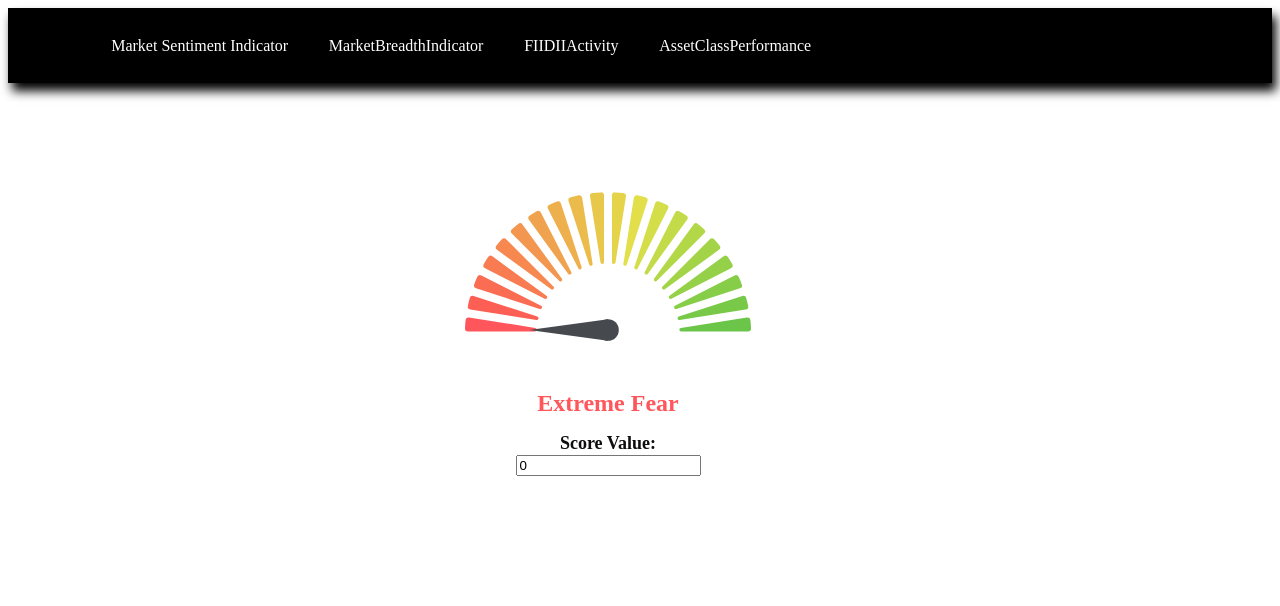
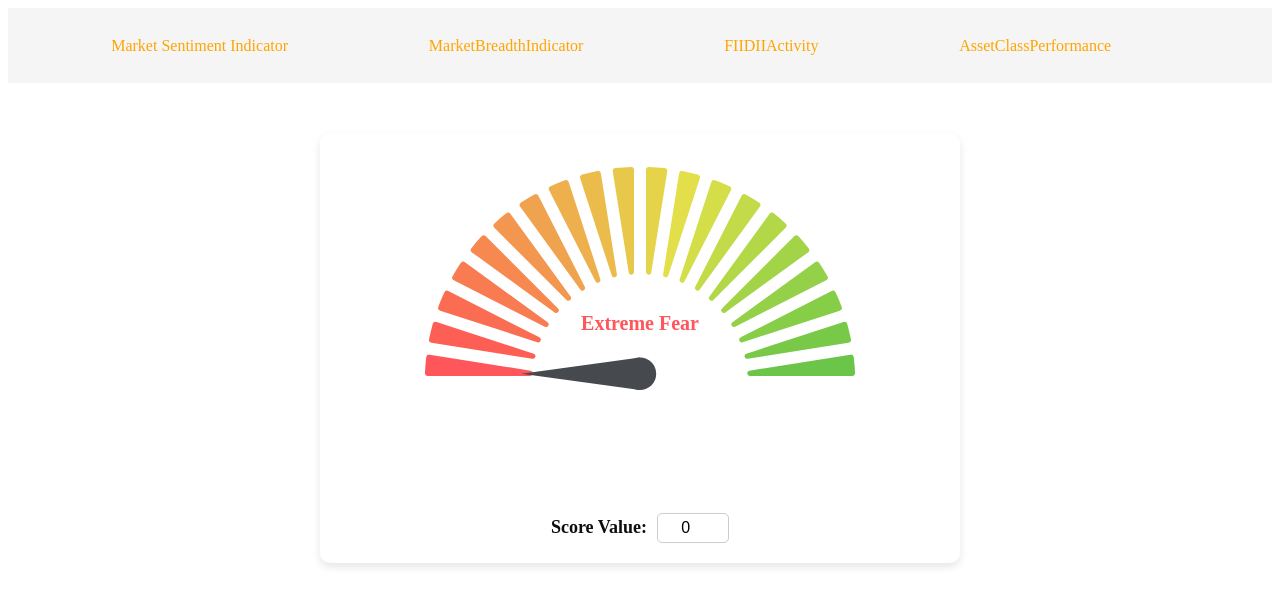
Before and after one commit to darshan-vgithub/Market_Sentiment_Indicator, a React (Create React App) app: page /MarketSentimentIndicator in a window 1280 px wide. Shown: the top 606 px of the page. Built offline with nearby package versions, Linux system fonts and the light colour scheme.

Commit message:
Added css to the marketsentimentindicator

```diff
--- a/src/components/MarketSentimentIndicator.jsx
+++ b/src/components/MarketSentimentIndicator.jsx
@@ -79,10 +79,6 @@
           color: marketSentimentData.find(
             (sentiment) => sentiment.title === selectedTitle
           )?.color,
-          textAlign: "center",
-          fontSize: "24px",
-          position: "relative",
-          bottom: "200px",
         }}
       >
         {selectedTitle}
--- a/src/components/Navbar/navbar.module.css
+++ b/src/components/Navbar/navbar.module.css
@@ -1,8 +1,7 @@
 #main {
   height: 75px;
   width: 100%;
-  background-color: black;
-  box-shadow: 4px 8px 10px black;
+  background-color: #f5f5f5;
 }
 
 #main article {
@@ -11,7 +10,6 @@
   align-items: center;
   height: 75px;
   width: 90%;
-  /* background-color: antiquewhite; */
   margin: 0 auto;
 }
 
@@ -20,8 +18,7 @@
   display: flex;
   justify-content: space-between;
   align-items: center;
-  width: 700px;
-  color: white;
+  width: 1000px;
 }
 
 #menu ul li:hover {
@@ -29,11 +26,10 @@
 }
 
 #menu ul li a {
-  color: white;
+  color: orange;
   text-decoration: none;
 }
 
 a {
-  color: white;
   text-decoration: none;
 }
--- a/src/style.css
+++ b/src/style.css
@@ -1,15 +1,19 @@
 .market-sentiment-indicator {
   position: relative;
-  width: 400px;
-  height: 400px;
-  left: 400px;
-  top: 100px;
+  width: 100%;
+  max-width: 600px;
+  margin: 50px auto;
+  padding: 20px;
+  box-shadow: 0 4px 8px rgba(0, 0, 0, 0.1);
+  border-radius: 10px;
+  background-color: #ffffff;
+  text-align: center;
 }
 
 .gauge-chart-container {
   position: relative;
   width: 100%;
-  height: 100%;
+  height: auto;
 }
 
 .title-bar {
@@ -18,16 +22,16 @@
   justify-content: center;
   width: 100%;
   height: 40px;
-  font-size: 18px;
+  font-size: 20px;
   font-weight: bold;
+  color: #333;
+  position: relative;
+  bottom: 150px;
 }
 
 .title-near-input {
-  position: absolute;
-  top: 250px;
-  left: 50%;
-  transform: translateX(-50%);
-  font-size: 18px;
+  margin-top: 20px;
+  font-size: 14px;
   font-weight: bold;
   color: #161313;
 }
@@ -36,4 +40,19 @@
   color: #0f0d0d;
   font-size: 18px;
   font-weight: bold;
+  margin-right: 10px;
 }
+
+input[type="number"] {
+  padding: 5px;
+  font-size: 16px;
+  width: 60px;
+  text-align: center;
+  border: 1px solid #ccc;
+  border-radius: 5px;
+}
+
+input[type="number"]:focus {
+  outline: none;
+  border-color: #666;
+}
```
